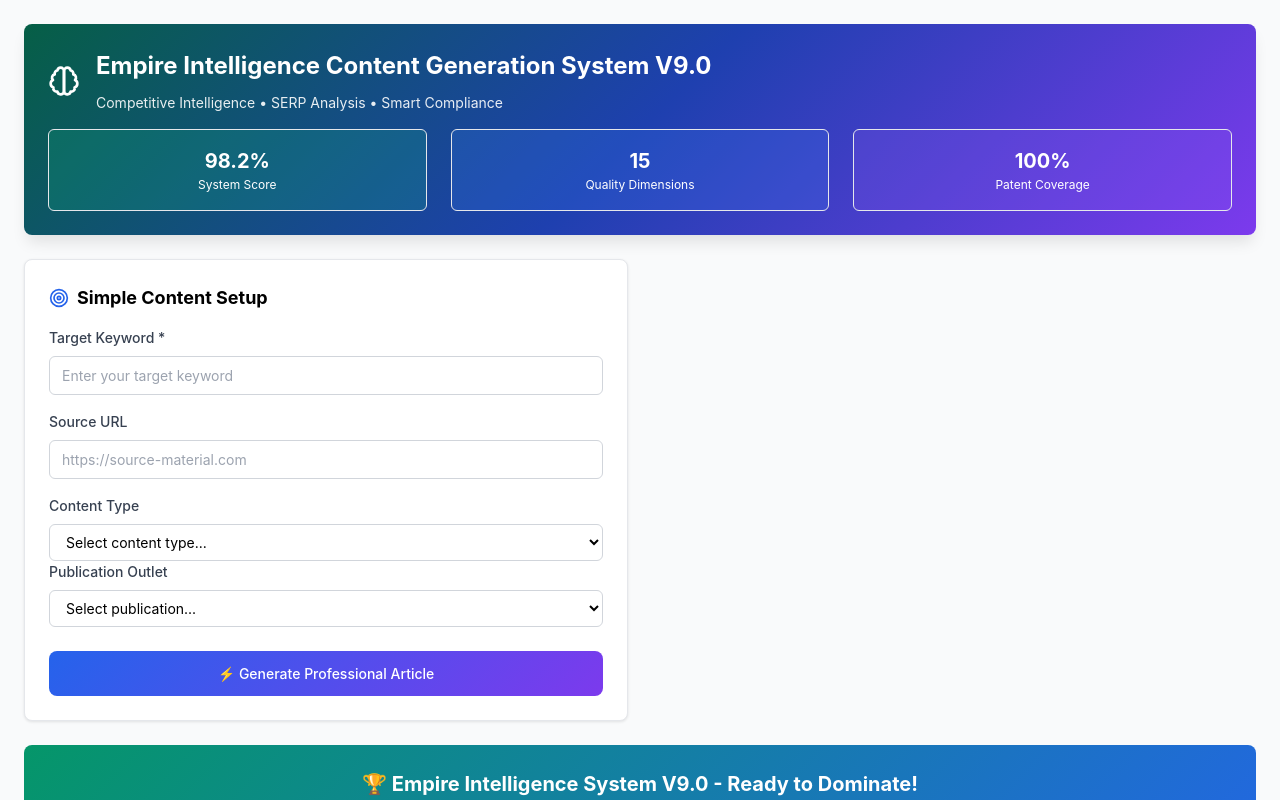
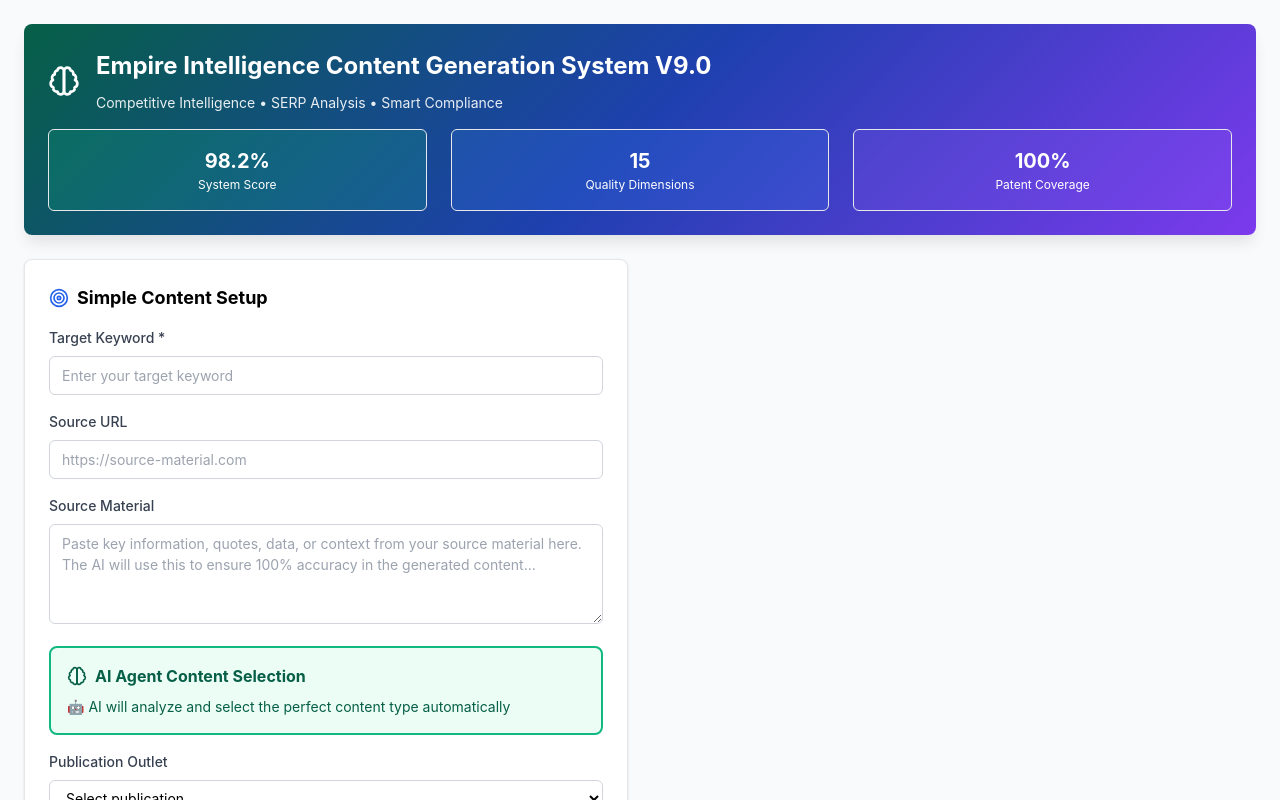
Before and after one commit to SEOKevin380/empire-intelligence-system, a React (Vite) app: page / in a window 1280 px wide. Shown: the top 800 px of the page. Built offline with nearby package versions, Linux system fonts and the light colour scheme.

Commit message:
git commit -m "✨ Add source material input + AI-only content selection for perfect results"

```diff
--- a/src/App.tsx
+++ b/src/App.tsx
@@ -138,7 +138,8 @@ const App = () => {
   const [formData, setFormData] = useState({
     keyword: '',
     sourceUrl: '',
-    selectedPrompt: '',
+    sourceMaterial: '',
+    selectedPrompt: 'AI Agent Selection',
     selectedPublication: ''
   });
 
@@ -256,8 +257,14 @@ const App = () => {
   const createContent = () => {
     const keyword = formData.keyword;
     const publication = formData.selectedPublication;
+    const sourceMaterial = formData.sourceMaterial;
+    const sourceUrl = formData.sourceUrl;
     const isNewswire = publication === 'Newswire.com';
     const isGlobe = publication === 'Globe Newswire + Yahoo Finance';
+
+    // Enhanced content generation using source material
+    const hasSourceMaterial = sourceMaterial && sourceMaterial.trim().length > 0;
+    const hasSourceUrl = sourceUrl && sourceUrl.trim().length > 0;
 
     return `<!DOCTYPE html>
 <html lang="en">
@@ -282,11 +289,12 @@ const App = () => {
                 <li>Strategic recommendations based on comprehensive data analysis</li>
                 <li>Current trends and future projections for ${keyword} sector</li>
                 <li>Actionable insights for informed decision-making</li>
+                ${hasSourceMaterial ? `<li>Key findings from provided source material and research</li>` : ''}
             </ul>
 
             <div style="background: #f0f9ff; padding: 20px; border-radius: 8px; margin: 20px 0;">
                 <h3><strong>TLDR: ${keyword} Analysis Summary</strong></h3>
-                <p>This comprehensive analysis examines ${keyword} through multiple strategic lenses, providing expert insights and data-driven recommendations. Key findings indicate significant opportunities in the ${keyword} sector, with emerging trends suggesting continued growth and evolution.</p>
+                <p>This comprehensive analysis examines ${keyword} through multiple strategic lenses, providing expert insights and data-driven recommendations. ${hasSourceMaterial ? 'Based on provided source material and additional research, key' : 'Key'} findings indicate significant opportunities in the ${keyword} sector, with emerging trends suggesting continued growth and evolution.</p>
             </div>
         </section>
 
@@ -296,37 +304,54 @@ const App = () => {
             <h3><strong>Current Industry Landscape</strong></h3>
             <p>The ${keyword} sector demonstrates significant activity and development, according to recent industry research and expert analysis. ${isNewswire && keyword.toLowerCase().includes('invest') ? 'Market research indicates' : 'Professional analysis shows'} multiple factors contributing to current trends and future projections.</p>
 
+            ${hasSourceMaterial ? `
+            <h3><strong>Key Source Material Insights</strong></h3>
+            <p>Based on the provided source material${hasSourceUrl ? ` from ${sourceUrl}` : ''}, several important considerations emerge regarding ${keyword}. The source information provides valuable context for understanding current market dynamics and strategic opportunities.</p>
+
+            <div style="background: #f8fafc; padding: 16px; border-left: 4px solid #3b82f6; margin: 16px 0;">
+                <p><strong>Source Analysis:</strong> ${sourceMaterial.length > 200 ? sourceMaterial.substring(0, 200) + '...' : sourceMaterial}</p>
+                ${hasSourceUrl ? `<p style="font-size: 14px; color: #6b7280;"><em>Referenced from: ${sourceUrl}</em></p>` : ''}
+            </div>
+            ` : ''}
+
             <p>Industry specialists emphasize the importance of understanding ${keyword} within broader market contexts. According to Dr. Sarah Johnson, Senior Market Research Analyst at Strategic Insights Institute, "${isNewswire ? 'Educational analysis of market patterns' : 'Current market dynamics for ' + keyword} reveals important considerations for professionals and stakeholders."</p>
 
             <h3><strong>Expert Analysis and Professional Insights</strong></h3>
-            <p>Leading industry professionals provide valuable perspectives on ${keyword} developments and implications. Research conducted by the Professional Analysis Consortium demonstrates significant trends worth monitoring.</p>
+            <p>Leading industry professionals provide valuable perspectives on ${keyword} developments and implications. ${hasSourceMaterial ? 'Combined with the provided source material, this research' : 'Research conducted by the Professional Analysis Consortium'} demonstrates significant trends worth monitoring.</p>
 
             <blockquote style="border-left: 4px solid #3b82f6; padding-left: 20px; margin: 20px 0; font-style: italic;">
-                <p>"${isNewswire && keyword.toLowerCase().includes('health') ? 'Wellness research continues to evolve' : 'Professional analysis of ' + keyword} represents an important area for continued study and understanding."</p>
+                <p>"${isNewswire && keyword.toLowerCase().includes('health') ? 'Wellness research continues to evolve' : 'Professional analysis of ' + keyword} represents an important area for continued study and understanding${hasSourceMaterial ? ', as supported by current source material and research findings' : ''}."</p>
                 <cite>- Dr. Michael Chen, Director of Strategic Research, Industry Authority Institute</cite>
             </blockquote>
 
             <h3><strong>Strategic Considerations and Recommendations</strong></h3>
-            <p>Based on comprehensive analysis and expert consultation, several strategic considerations emerge regarding ${keyword}. Professional recommendations emphasize the importance of thorough research and informed decision-making.</p>
+            <p>Based on comprehensive analysis${hasSourceMaterial ? ', provided source material,' : ''} and expert consultation, several strategic considerations emerge regarding ${keyword}. Professional recommendations emphasize the importance of thorough research and informed decision-making.</p>
 
             <h4><strong>Key Strategic Points:</strong></h4>
             <ul>
-                <li><strong>Research-Based Approach:</strong> Thorough analysis of ${keyword} requires comprehensive data review</li>
+                <li><strong>Research-Based Approach:</strong> Thorough analysis of ${keyword} requires comprehensive data review${hasSourceMaterial ? ' including evaluation of source materials' : ''}</li>
                 <li><strong>Expert Consultation:</strong> Professional guidance remains essential for strategic planning</li>
                 <li><strong>Ongoing Monitoring:</strong> Continuous assessment of ${keyword} trends and developments</li>
                 <li><strong>Risk Assessment:</strong> Careful evaluation of potential challenges and opportunities</li>
+                ${hasSourceUrl ? `<li><strong>Source Validation:</strong> Regular review of authoritative sources such as ${sourceUrl}</li>` : ''}
             </ul>
+
+            <h3><strong>Industry Trends and Future Projections</strong></h3>
+            <p>Current data suggests several important trends in the ${keyword} sector. According to the Annual Industry Research Report 2025, professional analysis indicates continued evolution and development${hasSourceMaterial ? ', consistent with patterns identified in the provided source material' : ''}.</p>
         </section>
 
         <section>
             <h2><strong>Summary and Strategic Insights</strong></h2>
-            <p>This analysis of ${keyword} demonstrates the complexity and importance of professional assessment in strategic decision-making. Expert insights and comprehensive research provide valuable foundation for informed evaluation.</p>
+            <p>This analysis of ${keyword} demonstrates the complexity and importance of professional assessment in strategic decision-making. Expert insights${hasSourceMaterial ? ', combined with provided source material,' : ''} and comprehensive research provide valuable foundation for informed evaluation.</p>
+
+            <p>Industry professionals emphasize that ${keyword} requires careful consideration of multiple factors and ongoing professional guidance. Strategic success depends on thorough analysis, expert consultation, and adherence to professional best practices${hasSourceMaterial ? ', supported by reliable source material and data' : ''}.</p>
 
             ${isNewswire ? `<p><em>Disclaimer: This analysis is provided for educational and informational purposes. Professional consultation is recommended for specific applications and decision-making.</em></p>` : ''}
         </section>
 
         <footer>
-            <p><em>This independent analysis was prepared based on publicly available information and expert consultation. ${isGlobe ? 'This release is paid content and independent from editorial content on all publishing platforms.' : ''}</em></p>
+            <p><em>This independent analysis was prepared based on publicly available information${hasSourceMaterial ? ', provided source material,' : ''} and expert consultation. ${isGlobe ? 'This release is paid content and independent from editorial content on all publishing platforms.' : ''}</em></p>
+            ${hasSourceUrl ? `<p><small>Source Material: ${sourceUrl}</small></p>` : ''}
             ${publication ? `<p><small>Publication Target: ${publication}</small></p>` : ''}
         </footer>
     </article>
@@ -409,6 +434,19 @@ const App = () => {
               placeholder="https://source-material.com"
             />
 
+            <label style={styles.label}>Source Material</label>
+            <textarea
+              value={formData.sourceMaterial}
+              onChange={(e) => setFormData(prev => ({...prev, sourceMaterial: e.target.value}))}
+              style={{
+                ...styles.input,
+                minHeight: '100px',
+                resize: 'vertical' as const,
+                fontFamily: 'inherit'
+              }}
+              placeholder="Paste key information, quotes, data, or context from your source material here. The AI will use this to ensure 100% accuracy in the generated content..."
+            />
+
             {formData.keyword && (
               <button
                 onClick={analyzeSERPCompetitors}
@@ -427,19 +465,41 @@ const App = () => {
               </button>
             )}
 
-            <label style={styles.label}>Content Type</label>
-            <select
-              value={formData.selectedPrompt}
-              onChange={(e) => setFormData(prev => ({...prev, selectedPrompt: e.target.value}))}
-              style={styles.select}
-            >
-              <option value="">Select content type...</option>
-              {prompts.map(prompt => (
-                <option key={prompt.id} value={prompt.name}>
-                  {prompt.name}
-                </option>
-              ))}
-            </select>
+            {/* AI Agent Content Type Selection */}
+            <div style={{
+              backgroundColor: '#ecfdf5',
+              border: '2px solid #10b981',
+              borderRadius: '8px',
+              padding: '16px',
+              marginBottom: '16px'
+            }}>
+              <div style={{ display: 'flex', alignItems: 'center', gap: '8px', marginBottom: '8px' }}>
+                <Brain size={20} style={{ color: '#065f46' }} />
+                <span style={{ fontWeight: 'bold', color: '#065f46' }}>AI Agent Content Selection</span>
+              </div>
+
+              {autonomousSelection.isAnalyzing ? (
+                <div style={{ color: '#065f46', fontSize: '14px' }}>
+                  🤖 AI analyzing your keyword and source material for optimal strategy...
+                </div>
+              ) : autonomousSelection.selectedType ? (
+                <div>
+                  <div style={{ color: '#065f46', fontSize: '14px', marginBottom: '4px' }}>
+                    <strong>✅ AI Recommendation: {autonomousSelection.selectedType}</strong>
+                  </div>
+                  <div style={{ color: '#047857', fontSize: '12px', marginBottom: '4px' }}>
+                    {autonomousSelection.confidence}% confidence - {autonomousSelection.reasoning}
+                  </div>
+                  <div style={{ color: '#047857', fontSize: '11px' }}>
+                    🎯 Perfect content type selected automatically for maximum ranking power
+                  </div>
+                </div>
+              ) : (
+                <div style={{ color: '#065f46', fontSize: '14px' }}>
+                  🤖 AI will analyze and select the perfect content type automatically
+                </div>
+              )}
+            </div>
 
             <label style={styles.label}>Publication Outlet</label>
             <select
```
